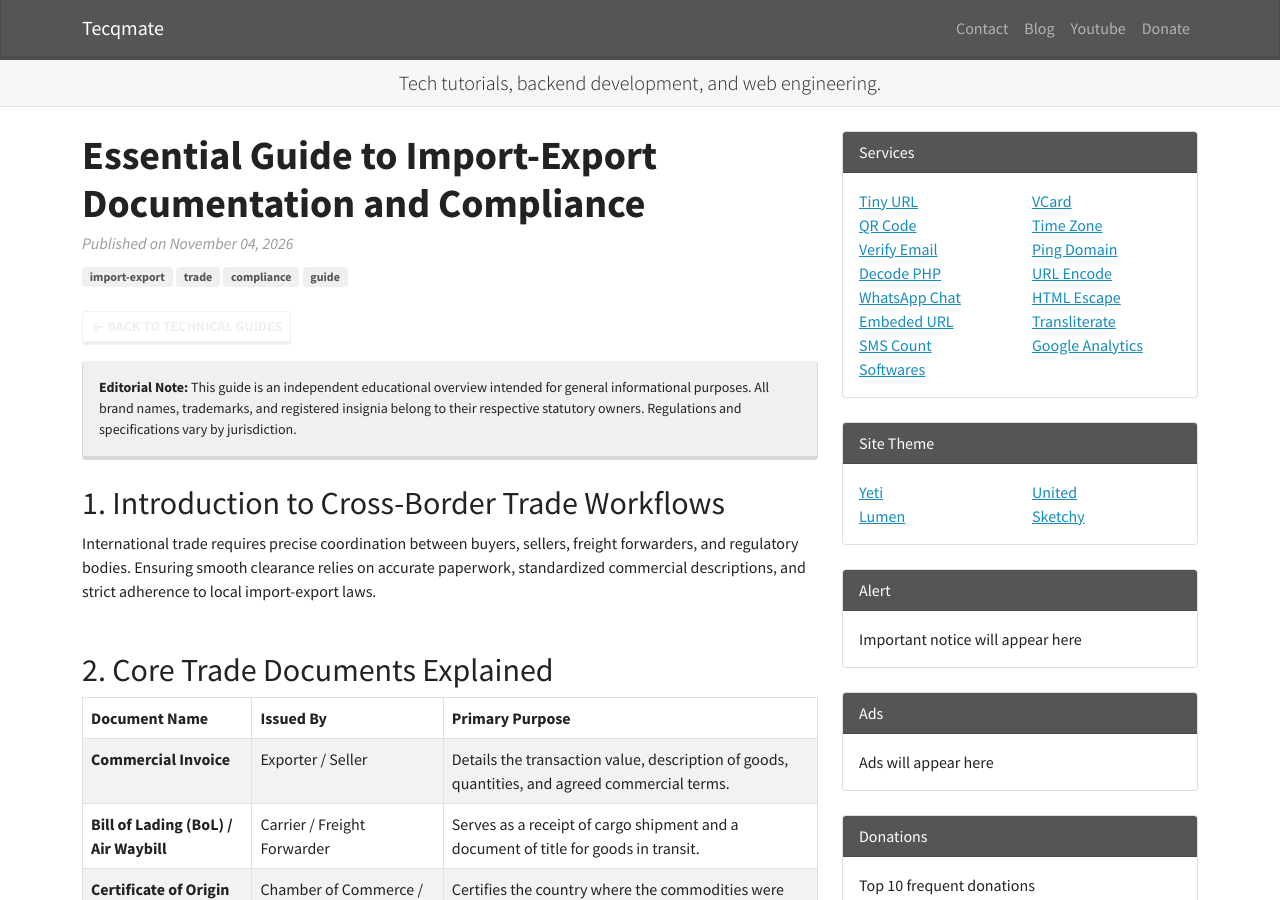
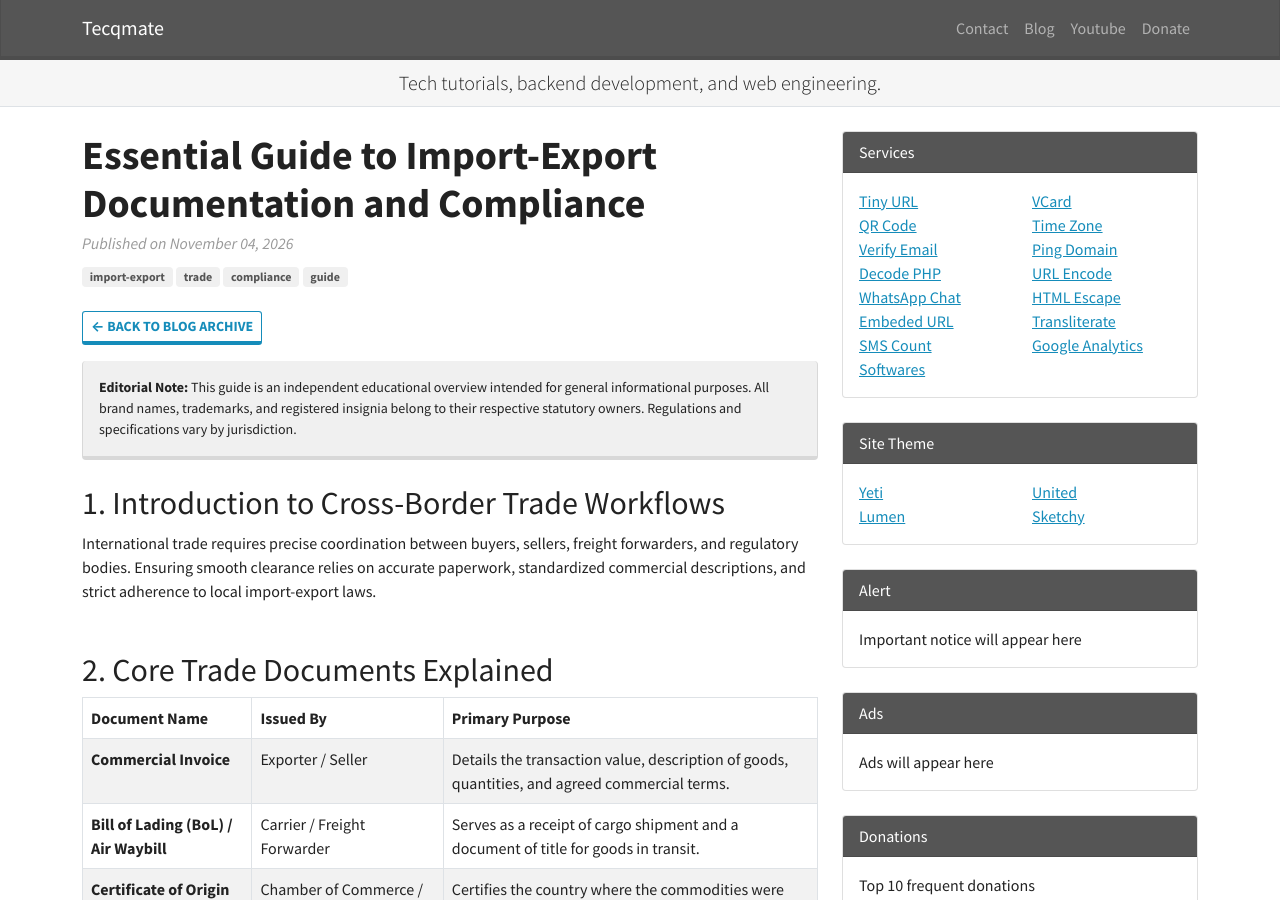
Before and after one commit to tecqmate/site, a Jekyll site: the page built from _posts/2026-11-04-essential-guide-to-import-export-documentation.md, in a window 1280 px wide and 900 px high. Built offline with Jekyll 4.4.1, drawn with Linux system fonts in a browser that asks for light colours.

```diff
--- a/_layouts/post.html
+++ b/_layouts/post.html
@@ -3,7 +3,7 @@ layout: home
 ---
 <!-- Back to Blog Link Top -->
 <div class="mb-3">
-  <a href="{{ '/blog/' | relative_url }}" class="btn btn-outline-secondary btn-sm">&larr; Back to Technical Guides</a>
+  <a href="{{ '/blog/' | relative_url }}" class="btn btn-outline-primary btn-sm">&larr; Back to Blog Archive</a>
 </div>
 <!-- Optional Cover Image -->
 {% if page.image %}
```
Also changed, not shown: blog.md (renamed from blog/index.html, +3 -1 lines).
